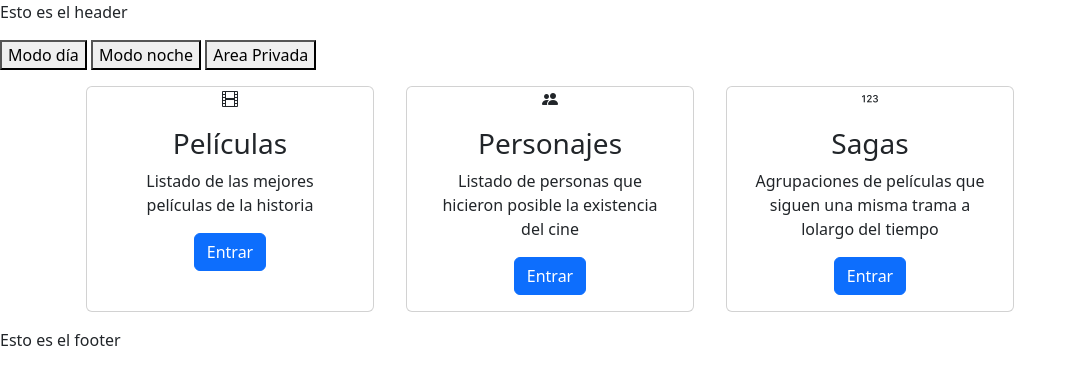
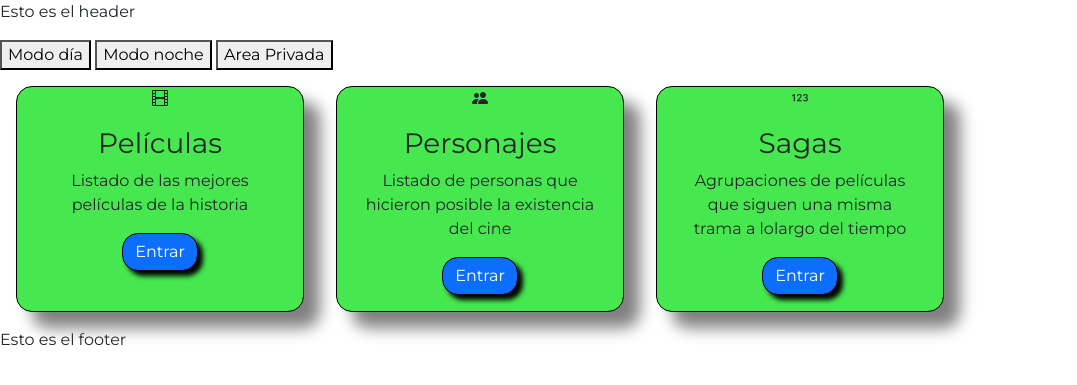
Before and after one commit to franjavi01/Fichas_Peliculas, a PHP site: page / in a window 1280 px wide. Shown: the top 385 px of the page, without its empty margins (0-1077 px from the left). Run offline with PHP 8.4, Linux system fonts and the light colour scheme.

Commit message:
Dando estilos a las cards

```diff
--- a/style.css
+++ b/style.css
@@ -1,4 +1,31 @@
+@import url('https://fonts.googleapis.com/css2?family=Montserrat&display=swap');
+
+:root {
+    --colorPrincipal: #47e84f;
+}
+
+body {
+    font-family: 'Montserrat', sans-serif;
+    max-width: 960px;
+}
+
 .card {
     margin: 1em;
     width: 18rem;
+    box-shadow: 1em 1em 1em grey;
+    background: var(--colorPrincipal);
+    border: 1px solid black;
+    border-radius: 1em;
 }
+
+.btn {
+    box-shadow: 5px 5px 5px black;
+    border: 1px solid black;
+    border-radius: 1em;
+
+}
+
+.btn:hover {
+    background: blueviolet;
+    scale: 1.2;
+}
```
